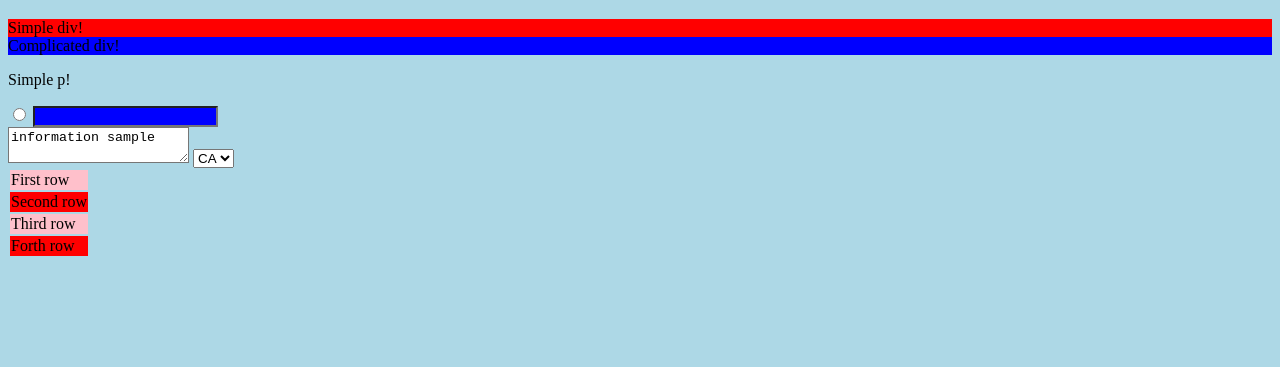
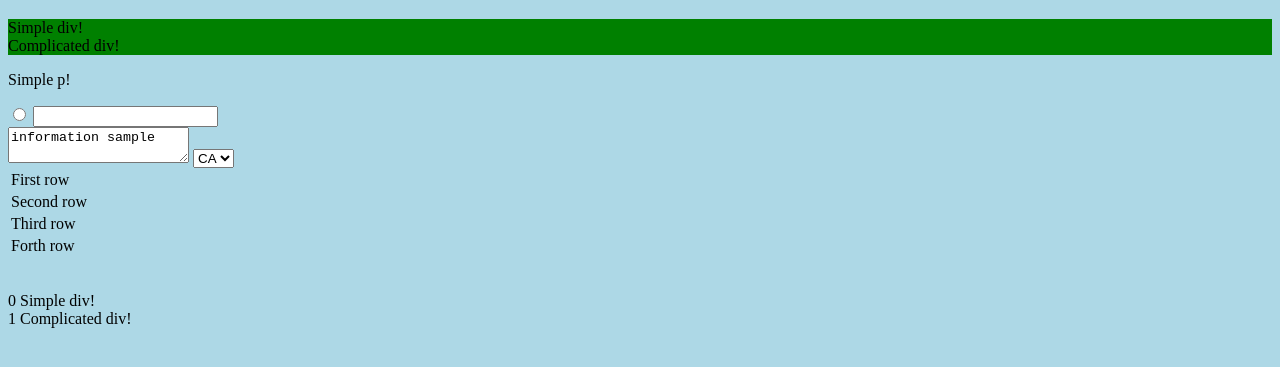
Before and after one commit to volnoboy/jqueryFundamentals, a plain HTML site: page index.htm in a window 1280 px wide. Shown: the part 61-428 px from the top of the page. Drawn offline with Linux system fonts and the light colour scheme.

Commit message:
each function

```diff
--- a/index.htm
+++ b/index.htm
@@ -23,20 +23,21 @@
     <tr><td>Forth row</td></tr>
 </table>
 
+<p id="output"></p>
 
 
 <script src="scripts/jquery-1.11.3.js" type="text/javascript"></script>
 <script type="text/javascript">
     $(document).ready(
             function() {
-                $(':input:contains("information")').css('background-color', 'white');
-                $('input').css('background-color', 'blue');
-                $('tr:even').css('background-color', 'pink');
-                $('tr:odd').css('background-color', 'red');
-                $('div[title*="p"]').css('background-color', 'yellow');
-                $('div[title$="le"]').css('background-color', 'red');
-                $('div[title^="com"]').css('background-color', 'blue');
+                var html = '';
 
+                $('div').each(function(index) {
+                  html += "<br />" + index + " " + $(this).text();
+                });
+
+                var output = $('#output');
+                output.html(html);
             }
     );
 </script>
```
